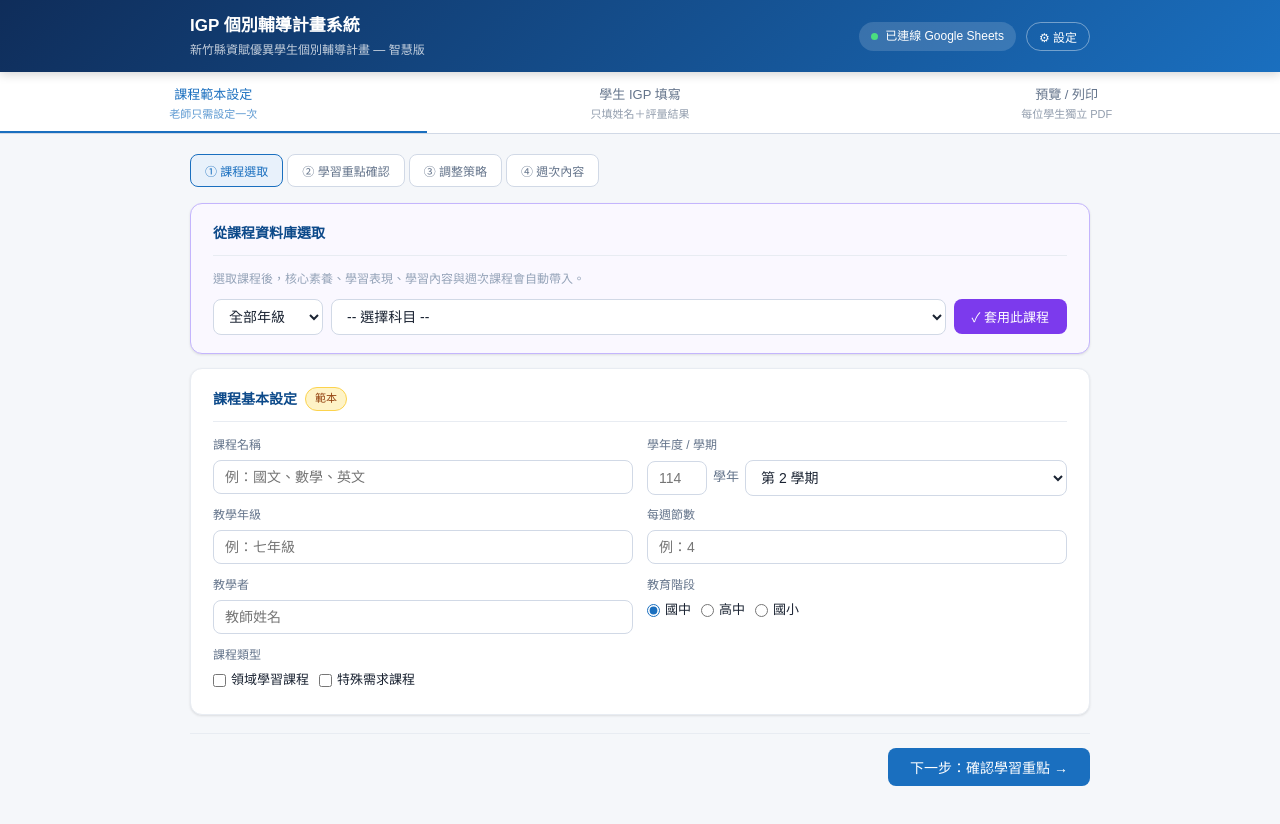
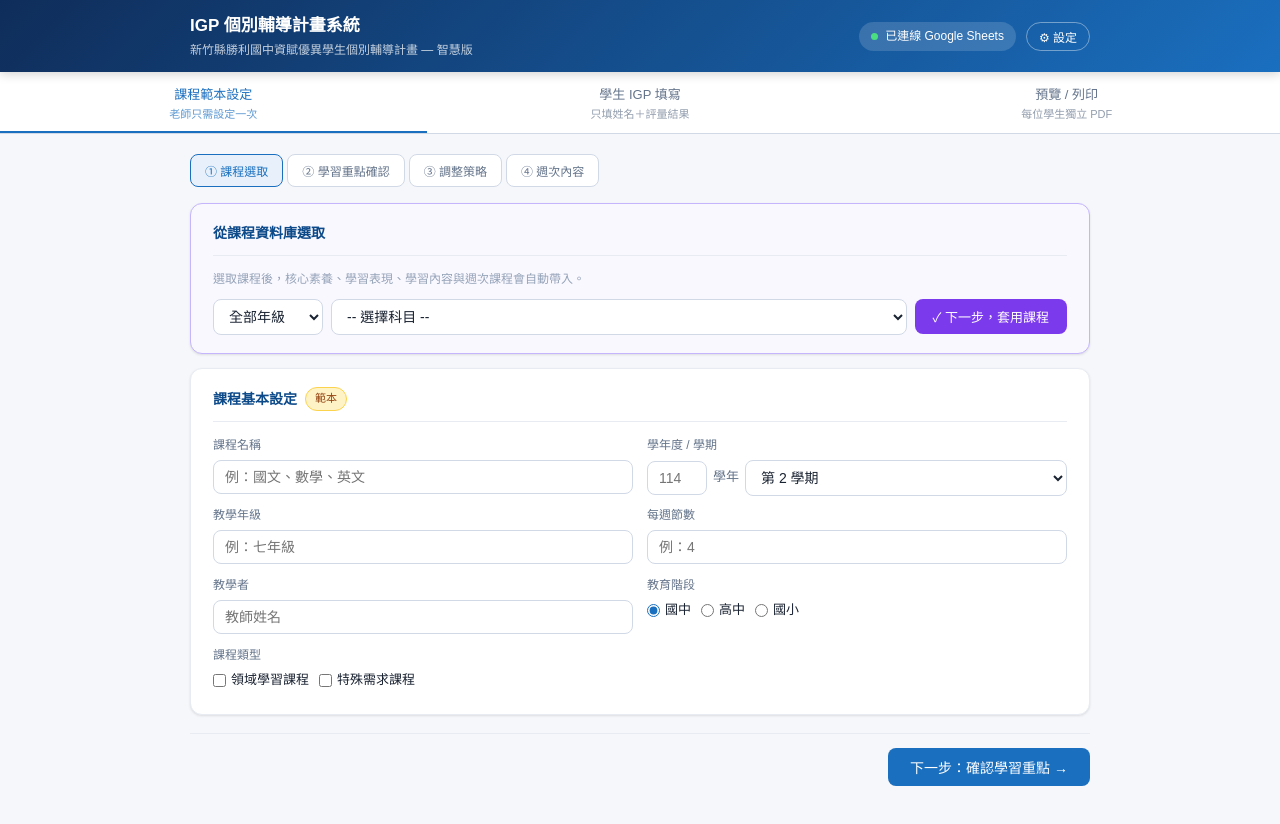
Before and after one commit to huangyuwen0604-gif/igp-system, a plain HTML site: page index.html in a window 1280 px wide. Drawn offline with Linux system fonts and the light colour scheme.

Commit message:
Update header text and button label in index.html

```diff
--- a/index.html
+++ b/index.html
@@ -13,7 +13,7 @@
     <div class="header-inner">
       <div>
         <h1>IGP 個別輔導計畫系統</h1>
-        <p>新竹縣資賦優異學生個別輔導計畫 — 智慧版</p>
+        <p>新竹縣勝利國中資賦優異學生個別輔導計畫 — 智慧版</p>
       </div>
       <div class="header-right">
         <div class="conn-badge"><span class="dot-ok"></span>已連線 Google Sheets</div>
@@ -71,7 +71,7 @@
             <select id="db-course" style="flex:1">
               <option value="">-- 選擇科目 --</option>
             </select>
-            <button class="btn-db-load" onclick="loadCourseFromDB()">✓ 套用此課程</button>
+            <button class="btn-db-load" onclick="loadCourseFromDB()">✓ 下一步，套用課程</button>
           </div>
           <div id="db-preview" class="db-preview" style="display:none"></div>
         </div>
```
